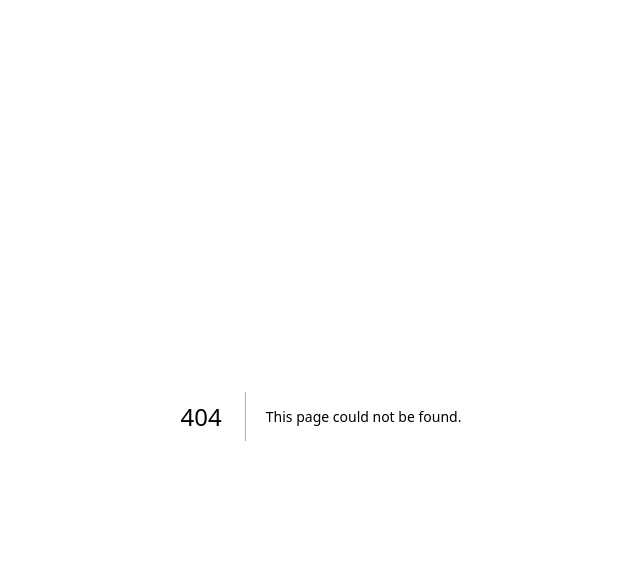
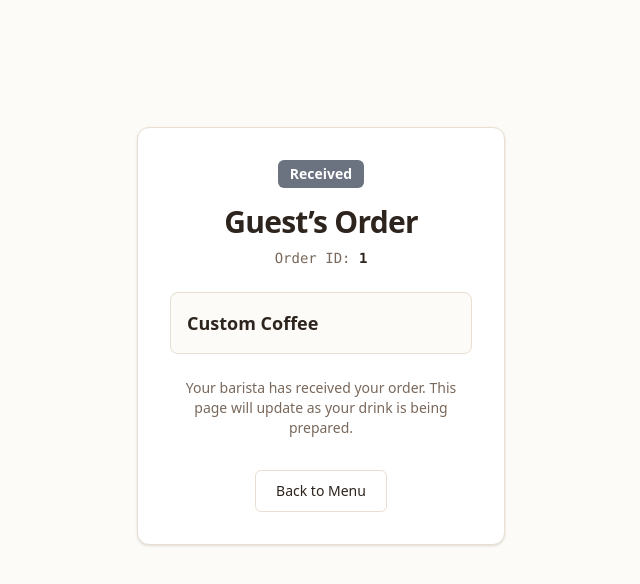
Before and after one commit to weiyiships/homebarista, a Next.js app: page /order/1 in a window 1280 px wide. Before the commit this address had no page. Shown: the top 584 px of the page, without its empty margins (319-959 px from the left). Built offline with nearby package versions, Linux system fonts and the light colour scheme; no server answers; the database is empty.

Commit message:
feat(order): add /order/[id] status page stub and tests (#5)

```diff
--- /dev/null
+++ b/src/app/order/[id]/page.tsx
@@ -0,0 +1,89 @@
+import { getOrderById } from "@/lib/db/queries/orders";
+import Link from "next/link";
+
+interface OrderPageProps {
+  params: Promise<{ id: string }>;
+}
+
+/**
+ * /order/[id] — Server Component status page (stub for #8).
+ * Displays order ID, status badge, and drink name.
+ */
+export default async function OrderStatusPage({ params }: OrderPageProps) {
+  const { id } = await params;
+
+  let order = null;
+  try {
+    order = await getOrderById(id);
+  } catch {
+    order = null;
+  }
+
+  const orderId = order?.id ?? id;
+  const status = order?.status ?? "received";
+  const drinkName = order?.items?.[0]?.drinkName ?? "Custom Coffee";
+  const guestName = order?.guestName ?? "Guest";
+
+  const statusColors: Record<string, string> = {
+    received: "bg-[var(--status-received)]",
+    brewing: "bg-[var(--status-brewing)]",
+    ready: "bg-[var(--status-ready)]",
+    cancelled: "bg-[var(--status-cancelled)]",
+  };
+
+  const badgeColor = statusColors[status] ?? "bg-[var(--status-received)]";
+
+  return (
+    <main className="mx-auto flex min-h-[80vh] max-w-[640px] flex-col items-center justify-center px-6 py-12 text-center">
+      <div className="w-full rounded-[12px] border border-[var(--border)] bg-white p-8 shadow-sm dark:bg-stone-900">
+        <div className="mb-4 flex items-center justify-center">
+          <span
+            className={`inline-flex items-center rounded-[6px] px-3 py-1 text-sm font-semibold text-white capitalize ${badgeColor}`}
+            data-testid="order-status-badge"
+          >
+            {status}
+          </span>
+        </div>
+
+        <h1 className="mb-2 text-3xl font-bold tracking-tight text-[var(--foreground)]">
+          {guestName}’s Order
+        </h1>
+
+        <p className="mb-6 font-mono text-sm text-[var(--muted-foreground)]">
+          Order ID:{" "}
+          <span className="font-semibold text-[var(--foreground)]">
+            {orderId}
+          </span>
+        </p>
+
+        <div className="my-6 rounded-[8px] border border-[var(--border)] bg-[var(--background)] p-4 text-left">
+          <h2 className="text-lg font-semibold text-[var(--foreground)]">
+            {drinkName}
+          </h2>
+          {Boolean(order?.items?.[0]?.optionsJson) && (
+            <p className="mt-1 text-sm text-[var(--muted-foreground)]">
+              {Object.entries(
+                (order?.items?.[0]?.optionsJson as Record<string, string>) ??
+                  {},
+              )
+                .map(([key, val]) => `${key}: ${val}`)
+                .join(", ")}
+            </p>
+          )}
+        </div>
+
+        <p className="mb-8 text-sm text-[var(--muted-foreground)]">
+          Your barista has received your order. This page will update as your
+          drink is being prepared.
+        </p>
+
+        <Link
+          href="/menu"
+          className="inline-flex rounded-[6px] border border-[var(--border)] bg-white px-5 py-2.5 text-sm font-medium text-[var(--foreground)] hover:bg-[var(--muted)] dark:bg-stone-900"
+        >
+          Back to Menu
+        </Link>
+      </div>
+    </main>
+  );
+}
```
Also changed, not shown: 1 other file (tests, documents, lock files or other folders).
